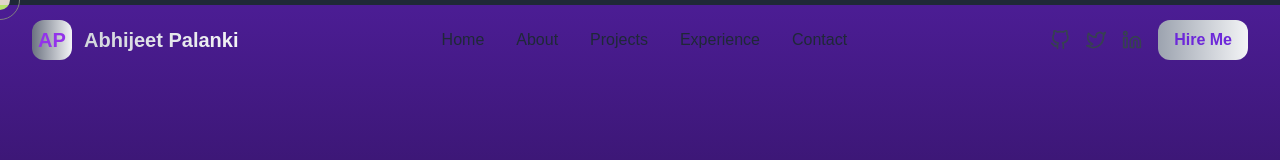
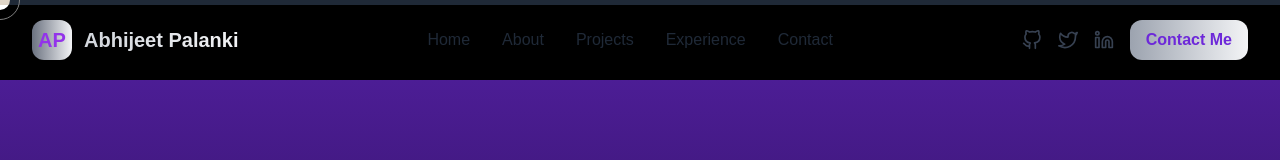
Before and after one commit to abhijeetpalanki/me.dev, a React (Vite) app: page / in a window 1280 px wide. Shown: the top 160 px of the page. Built offline with nearby package versions, Linux system fonts and the light colour scheme.

Commit message:
clean up code

```diff
--- a/src/components/AboutSection.jsx
+++ b/src/components/AboutSection.jsx
@@ -84,6 +84,7 @@ const AboutSection = () => {
 
   return (
     <section
+      id="about"
       ref={sectionRef}
       className="h-screen relative overflow-hidden bg-gradient-to-b from-black to-[#9a74cf50]"
     >
--- a/src/components/ContactSection.jsx
+++ b/src/components/ContactSection.jsx
@@ -87,6 +87,7 @@ const ContactSection = () => {
 
   return (
     <section
+      id="contact"
       ref={sectionRef}
       className="relative flex items-center justify-center bg-black"
       style={{ overscrollBehavior: "none" }}
@@ -116,10 +117,6 @@ const ContactSection = () => {
             techniques. Focused on clean code, and pixel-perfect design that
             design out.
           </p>
-
-          <button className="px-10 py-2 rounded-xl bg-black hover:bg-white hover:text-black transition-all duration-500 scale-[0.1] absolute sm:mt-9 mt-7 text-nowrap">
-            Contact Me
-          </button>
         </div>
       </div>
     </section>
--- a/src/components/Header.jsx
+++ b/src/components/Header.jsx
@@ -12,7 +12,7 @@ const Header = () => {
   const closeContactForm = () => setContactFormOpen(false);
 
   return (
-    <header className="absolute z-50 w-full transition-all duration-300">
+    <header className="sticky top-0 z-50 w-full transition-all duration-300 bg-black">
       <div className="container flex items-center justify-between h-16 px-4 mx-auto sm:px-6 lg:px-8 md:h-20">
         <motion.div
           className="flex items-center"
@@ -48,7 +48,7 @@ const Header = () => {
                 }}
                 key={item}
                 className="relative font-medium text-gray-800 transition-colors duration-300 dark:text-gray-200 hover:text-violet-600 dark:hover:text-violet-400 group"
-                href="#"
+                href={`#${item.toLowerCase()}`}
               >
                 {item}
                 <span className="absolute bottom-0 left-0 w-0 h-0.5 bg-violet-600 group-hover:w-full transition-all duration-300"></span>
@@ -111,7 +111,7 @@ const Header = () => {
             }}
             className="px-4 py-2 ml-4 font-bold transition-all duration-500 rounded-xl bg-gradient-to-r from-gray-400 to-gray-100 text-violet-700 hover:from-violet-700 hover:to-purple-700 hover:text-white"
           >
-            Hire Me
+            Contact Me
           </motion.button>
         </div>
 
@@ -141,7 +141,7 @@ const Header = () => {
             (item) => (
               <a
                 key={item}
-                href="#"
+                href={`#${item.toLowerCase()}`}
                 className="py-2 font-medium text-gray-300"
                 onClick={toggleMenu}
               >
--- a/src/components/HeroSection.jsx
+++ b/src/components/HeroSection.jsx
@@ -4,7 +4,10 @@ import Spline from "@splinetool/react-spline";
 
 const HeroSection = () => {
   return (
-    <section className="relative flex flex-col-reverse items-center justify-between h-screen px-10 overflow-hidden bg-gradient-to-b from-violet-900 to-black xl:flex-row lg:px-24">
+    <section
+      id="home"
+      className="relative flex flex-col-reverse items-center justify-between h-screen px-10 overflow-hidden bg-gradient-to-b from-violet-900 to-black xl:flex-row lg:px-24"
+    >
       <div className="z-40 xl:mb-0 mb-[20%]">
         <motion.h1
           initial={{ opacity: 0, y: 80 }}
--- a/src/components/ProjectsSection.jsx
+++ b/src/components/ProjectsSection.jsx
@@ -177,7 +177,7 @@ const ProjectsSection = () => {
 
   return (
     <section
-      id="horizontal-section"
+      id="projects"
       ref={sectionRef}
       className="relative py-20 bg-[#f6f6f6] overflow-hidden"
     >
```
Also changed, not shown: src/assets/ap logo.png (deleted).
